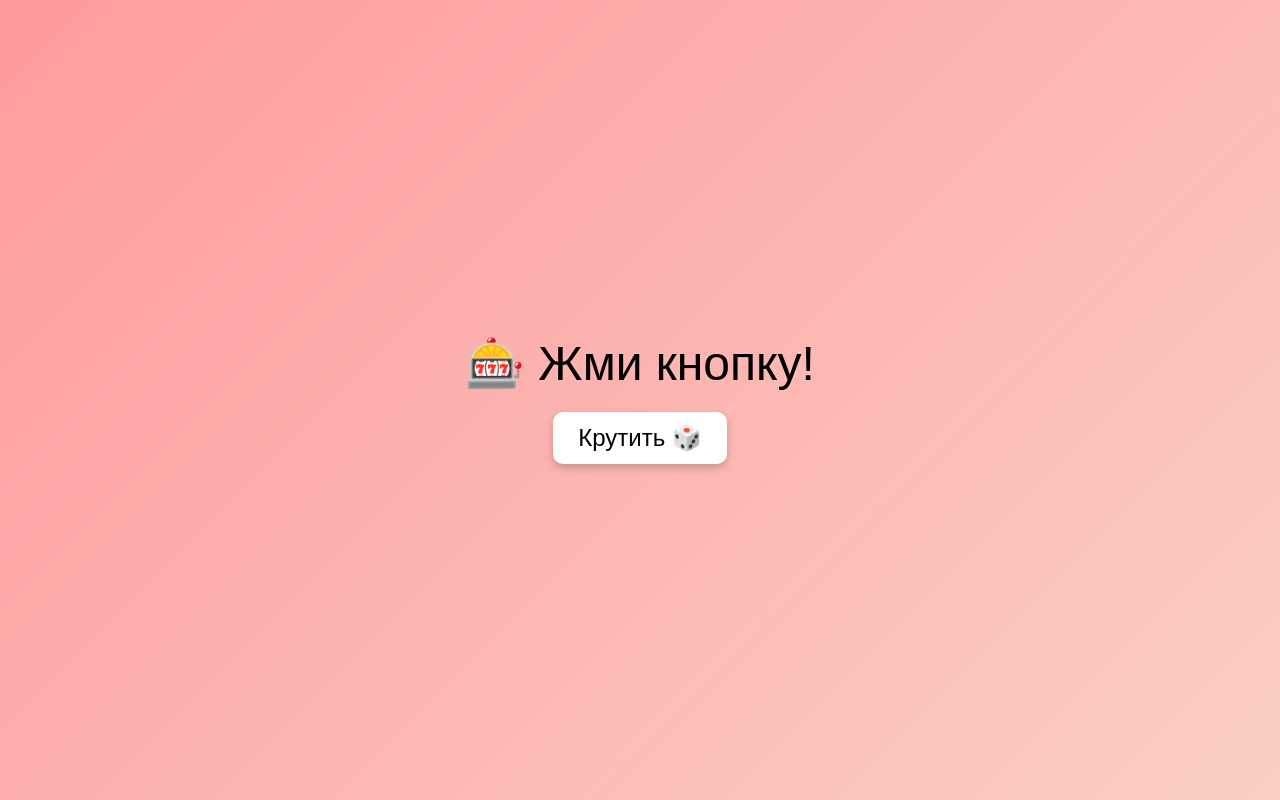
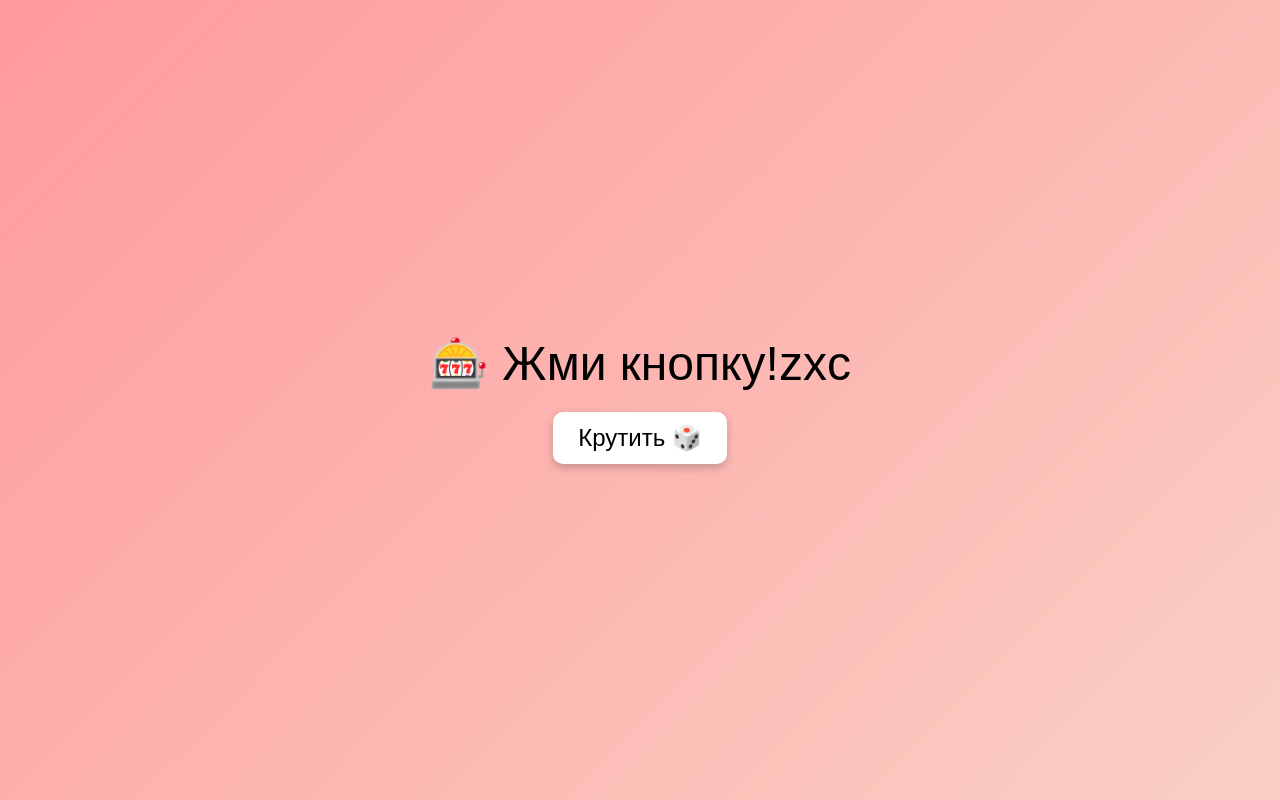
Before and after one commit to yaristotel/tg-webapp, a plain HTML site: page index.html in a window 1280 px wide. Drawn offline with Linux system fonts and the light colour scheme.

Commit message:
Обновление WebApp

```diff
--- a/index.html
+++ b/index.html
@@ -40,7 +40,7 @@
   </style>
 </head>
 <body>
-  <div id="roulette">🎰 Жми кнопку!</div>
+  <div id="roulette">🎰 Жми кнопку!zxc</div>
   <button onclick="spin()">Крутить 🎲</button>
 
   <script>
```
